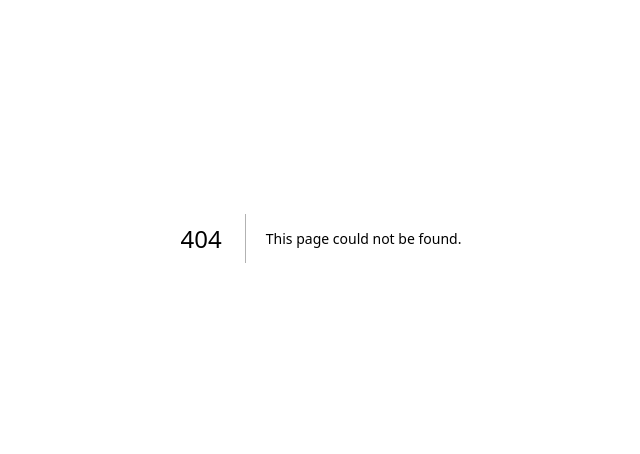
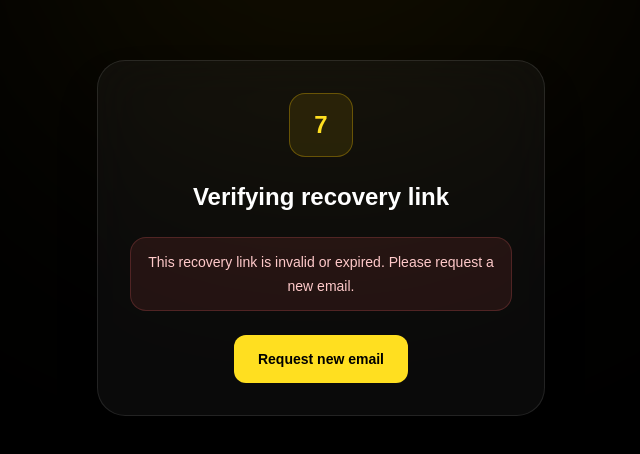
Before and after one commit to Ccjh7771/7era-platform, a Next.js app: page /auth/recovery in a window 1280 px wide. Before the commit this address had no page. Shown: the part 162-616 px from the top of the page, without its empty margins (319-959 px from the left). Built offline with nearby package versions, Linux system fonts and the light colour scheme; no server answers.

Commit message:
Handle browser password recovery tokens

```diff
--- a/app/auth/callback/route.ts
+++ b/app/auth/callback/route.ts
@@ -24,7 +24,5 @@ export async function GET(request: NextRequest) {
     console.error("Password recovery code exchange failed:", error.message);
   }
 
-  return NextResponse.redirect(
-    new URL("/auth/login?error=recovery", requestUrl.origin),
-  );
+  return NextResponse.redirect(new URL("/auth/recovery", requestUrl.origin));
 }
--- a/app/auth/forgot-password/page.tsx
+++ b/app/auth/forgot-password/page.tsx
@@ -31,7 +31,7 @@ export default function ForgotPasswordPage() {
       await supabase.auth.resetPasswordForEmail(
         email.trim(),
         {
-          redirectTo: `${window.location.origin}/auth/callback`,
+          redirectTo: `${window.location.origin}/auth/recovery`,
         },
       );
 
--- /dev/null
+++ b/app/auth/recovery/page.tsx
@@ -0,0 +1,92 @@
+"use client";
+
+import Link from "next/link";
+import { useEffect, useState } from "react";
+
+import { createClient } from "@/lib/supabase/client";
+
+export default function PasswordRecoveryCallbackPage() {
+  const [errorMessage, setErrorMessage] = useState("");
+
+  useEffect(() => {
+    let active = true;
+    const supabase = createClient();
+
+    async function establishRecoverySession() {
+      const requestUrl = new URL(window.location.href);
+      const code = requestUrl.searchParams.get("code");
+
+      if (code) {
+        const { error } = await supabase.auth.exchangeCodeForSession(code);
+
+        if (error) {
+          if (active) {
+            setErrorMessage(
+              "This recovery link is invalid or expired. Please request a new email.",
+            );
+          }
+          return;
+        }
+      }
+
+      const { data, error } = await supabase.auth.getSession();
+
+      if (!active) {
+        return;
+      }
+
+      if (error || !data.session) {
+        setErrorMessage(
+          "This recovery link is invalid or expired. Please request a new email.",
+        );
+        return;
+      }
+
+      window.location.replace("/auth/update-password");
+    }
+
+    void establishRecoverySession();
+
+    return () => {
+      active = false;
+    };
+  }, []);
+
+  return (
+    <main className="relative flex min-h-screen items-center justify-center overflow-hidden bg-black px-6 py-16 text-white">
+      <div
+        className="pointer-events-none absolute left-1/2 top-[-220px] h-[520px] w-[520px] -translate-x-1/2 rounded-full bg-yellow-400/10 blur-[150px]"
+        aria-hidden="true"
+      />
+
+      <div className="relative z-10 w-full max-w-md rounded-[28px] border border-white/10 bg-white/[0.04] p-8 text-center shadow-2xl backdrop-blur-xl">
+        <div className="mx-auto flex h-16 w-16 items-center justify-center rounded-2xl border border-yellow-400/30 bg-yellow-400/10 text-2xl font-black text-yellow-300">
+          7
+        </div>
+
+        <h1 className="mt-6 text-2xl font-black">Verifying recovery link</h1>
+
+        {!errorMessage ? (
+          <p className="mt-3 text-sm leading-6 text-zinc-400" role="status">
+            Please wait while we securely prepare your password reset.
+          </p>
+        ) : (
+          <div className="mt-6">
+            <p
+              className="rounded-2xl border border-red-400/20 bg-red-400/10 px-4 py-3 text-sm leading-6 text-red-200"
+              role="alert"
+            >
+              {errorMessage}
+            </p>
+            <Link
+              href="/auth/forgot-password"
+              className="mt-6 inline-flex h-12 items-center justify-center rounded-xl bg-yellow-300 px-6 text-sm font-black text-black transition hover:bg-yellow-200"
+            >
+              Request new email
+            </Link>
+          </div>
+        )}
+      </div>
+    </main>
+  );
+}
```
